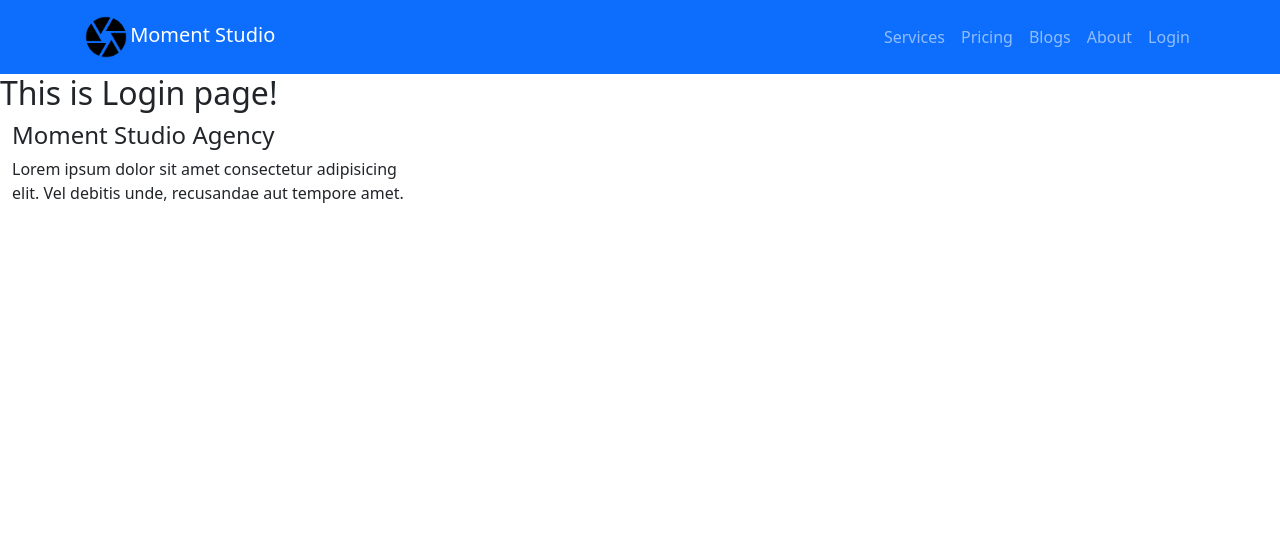
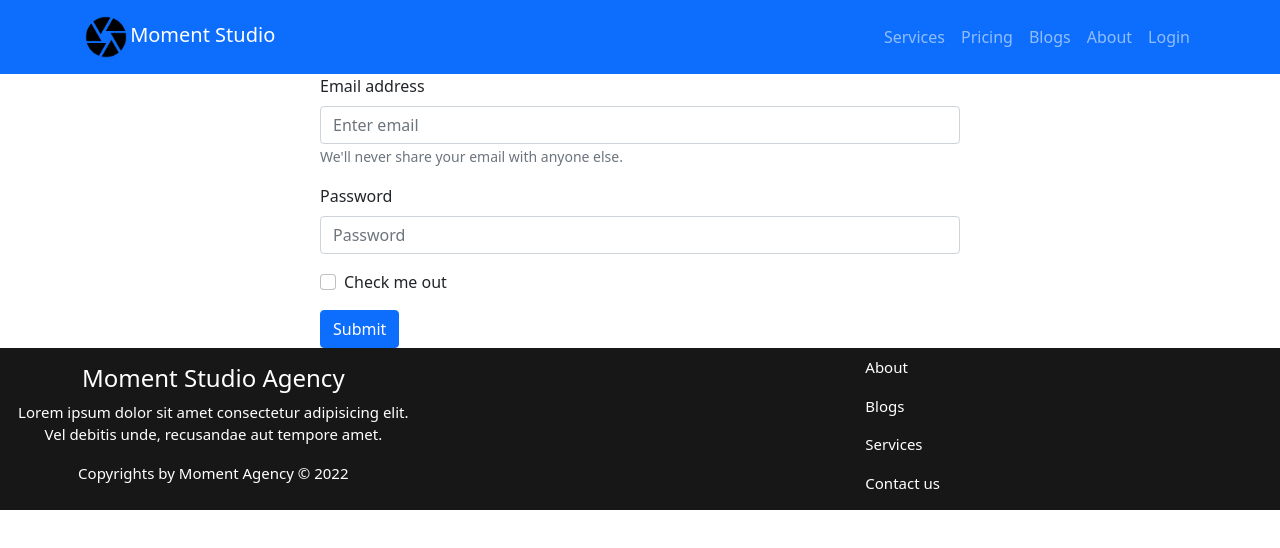
Before and after one commit to ProgramerPritom/Moment-studio-site, a React (Create React App) app: page /login in a window 1280 px wide. Shown: the top 548 px of the page. Built offline with nearby package versions, Linux system fonts and the light colour scheme.

Commit message:
added footer section

```diff
--- a/src/App.js
+++ b/src/App.js
@@ -4,6 +4,7 @@ import './App.css';
 import NotFound from './NotFoundPage/NotFound';
 import Home from './Pages/Home/Home';
 import Login from './Pages/Login/Login/Login';
+import ServiceDetails from './Pages/ServiceDetails/ServiceDetails';
 import Footer from './Pages/Shared/Footer/Footer';
 import Header from './Pages/Shared/Header/Header';
 
@@ -14,6 +15,7 @@ function App() {
       <Routes>
         <Route path='/' element={<Home></Home>}></Route>
         <Route path='/home' element={<Home></Home>}></Route>
+        <Route path='/service/:serviceId' element={<ServiceDetails></ServiceDetails>}></Route>
         <Route path='/login' element={<Login></Login>}></Route>
         <Route path='*' element={<NotFound></NotFound>}></Route>
       </Routes>
--- a/src/Pages/Login/Login/Login.js
+++ b/src/Pages/Login/Login/Login.js
@@ -1,10 +1,32 @@
 import React from 'react';
+import { Button, Form } from 'react-bootstrap';
 import './Login.css';
 
 const Login = () => {
     return (
         <div>
-            <h2>This is Login page!</h2>
+            <div className="form-area">
+        <Form className='mx-auto w-50'>
+        <Form.Group className="mb-3" controlId="formBasicEmail">
+            <Form.Label>Email address</Form.Label>
+            <Form.Control type="email" placeholder="Enter email" />
+            <Form.Text className="text-muted">
+            We'll never share your email with anyone else.
+            </Form.Text>
+        </Form.Group>
+
+        <Form.Group className="mb-3" controlId="formBasicPassword">
+            <Form.Label>Password</Form.Label>
+            <Form.Control type="password" placeholder="Password" />
+        </Form.Group>
+        <Form.Group className="mb-3" controlId="formBasicCheckbox">
+            <Form.Check type="checkbox" label="Check me out" />
+        </Form.Group>
+        <Button variant="primary" type="submit">
+    Submit
+  </Button>
+</Form>
+            </div>
         </div>
     );
 };
--- /dev/null
+++ b/src/Pages/ServiceDetails/ServiceDetails.js
@@ -0,0 +1,12 @@
+import React from 'react';
+import './ServiceDetails.css';
+
+const ServiceDetails = () => {
+    return (
+        <div>
+            <h2>This is Service details area!</h2>
+        </div>
+    );
+};
+
+export default ServiceDetails;
--- /dev/null
+++ b/src/Pages/Shared/Footer/Footer.css
@@ -0,0 +1,6 @@
+.footer-area{
+    background-color: rgb(24, 23, 23);
+}
+.footer-area p{
+    font-size: 15px;
+}
--- a/src/Pages/Shared/Footer/Footer.js
+++ b/src/Pages/Shared/Footer/Footer.js
@@ -1,22 +1,28 @@
 import React from 'react';
-import { FontAwesomeIcon } from '@fortawesome/react-fontawesome';
-import { faHome } from '@fortawesome/free-solid-svg-icons';
-// import {  facebook} from '@fortawesome/free-brands-svg-icons'
+import './Footer.css';
+
 
 const Footer = () => {
     return (
         <div>
-            <div className="container-fluid">
+            <div className="container-fluid footer-area text-white">
                 <div className="row">
-                    <div className="col-md-4">
+                    <div className="col-md-4 text-center mt-3">
                         <h4>Moment Studio Agency</h4>
                         <p>Lorem ipsum dolor sit amet consectetur adipisicing elit. Vel debitis unde, recusandae aut tempore amet.</p>
-                        <p><span><font-awesome-icon icon={faHome} /></span></p>
+                        <p><span>Copyrights by Moment Agency &copy; 2022</span></p>
 
                     </div>
                     <div className="col-md-4"></div>
-                    <div className="col-md-2"></div>
-                    <div className="col-md-2"></div>
+                    <div className="col-md-2 mt-2">
+                        <p>About</p>
+                        <p>Blogs</p>
+                        <p>Services</p>
+                        <p>Contact us</p>
+                    </div>
+                    <div className="col-md-2">
+
+                    </div>
                 </div>
             </div>
         </div>
```
Also changed, not shown: src/Pages/ServiceDetails/ServiceDetails.css (added).
